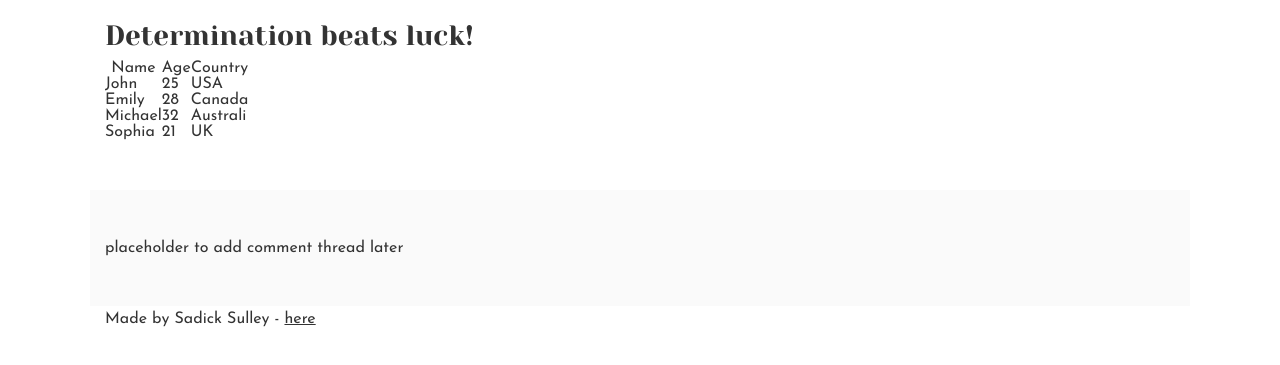
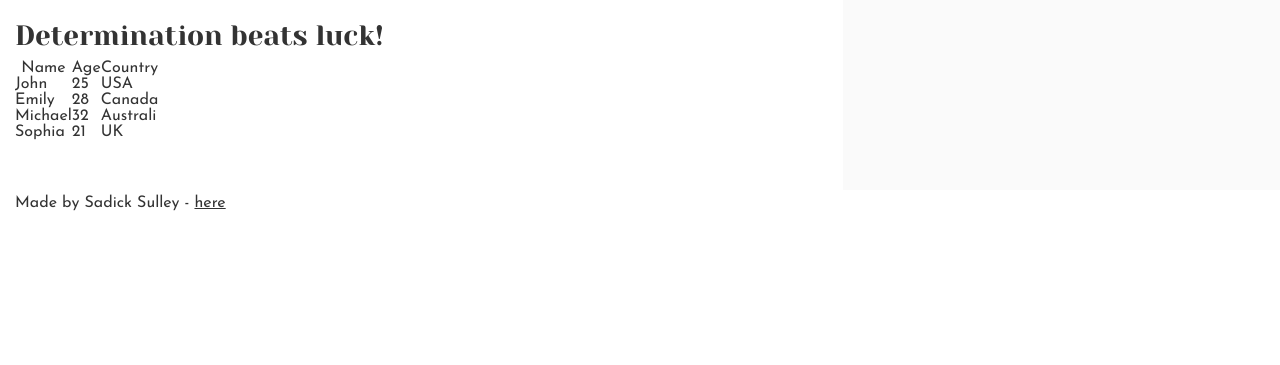
Before and after one commit to Sulley-Sadick/alx_html_css, a plain HTML site: page css_basic/index.html in a window 1280 px wide. Shown: the part 537-902 px from the top of the page. After the commit the page ends 817 px from the top, so only its background shows below. Drawn offline with Linux system fonts and the light colour scheme.

Commit message:
Added css styles to the styles.css file

```diff
--- a/css_basic/base.css
+++ b/css_basic/base.css
@@ -7,10 +7,6 @@
 /* CSS reset rules */
 
 html,
-body {
-  height: 100%;
-  min-height: 100%;
-}
 html,
 body,
 div,
--- a/css_basic/styles.css
+++ b/css_basic/styles.css
@@ -0,0 +1,27 @@
+/* body styles */
+body {
+  min-height: 100vh;
+  min-width: 100%;
+
+  display: flex;
+  flex-direction: column;
+}
+
+/* main styles */
+main {
+  display: flex;
+  flex-direction: row;
+  flex: auto;
+}
+
+/* article styles */
+article {
+  flex: 2;
+  overflow-y: auto;
+}
+
+/* aside styles */
+aside {
+  flex: 1;
+  overflow-y: auto;
+}
```
